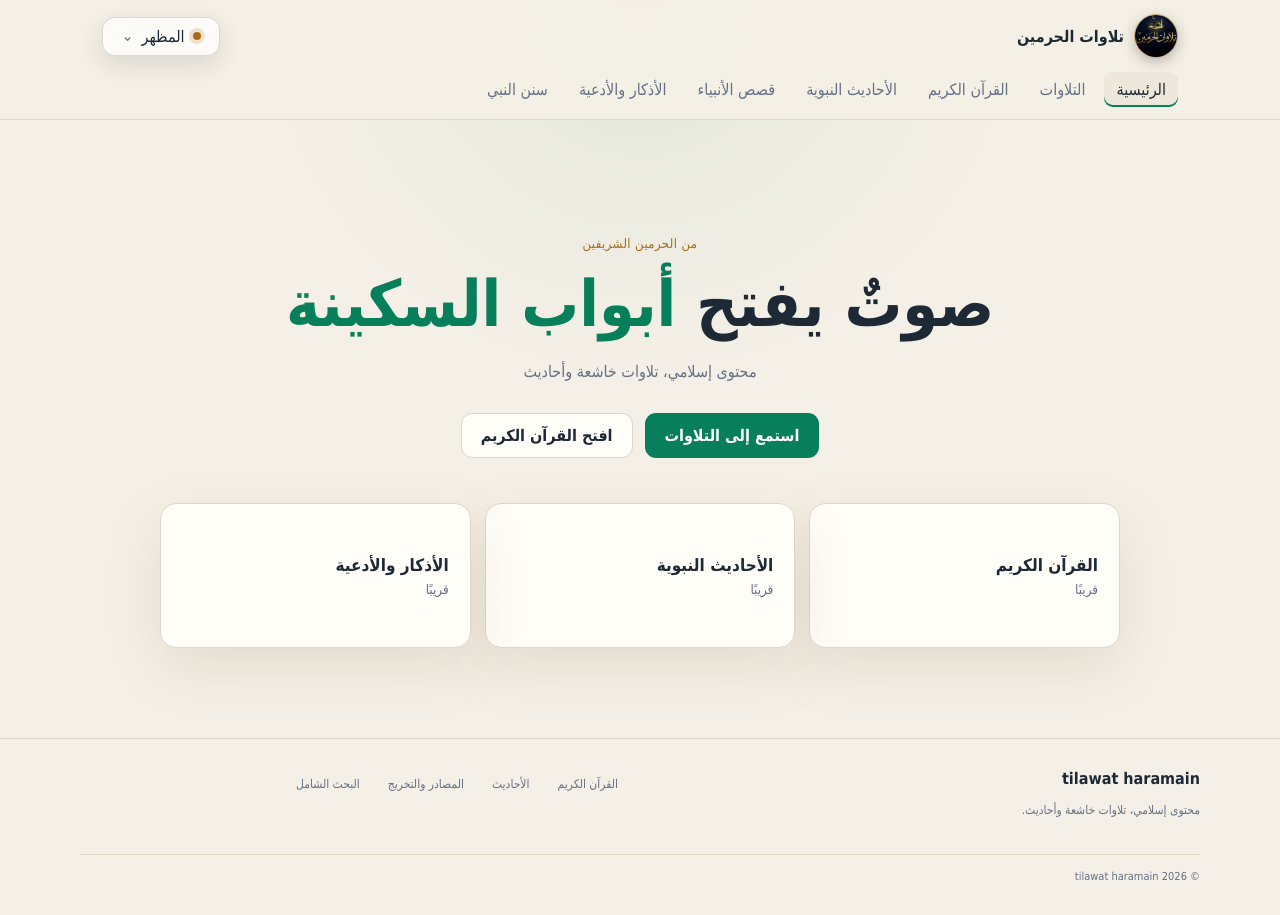
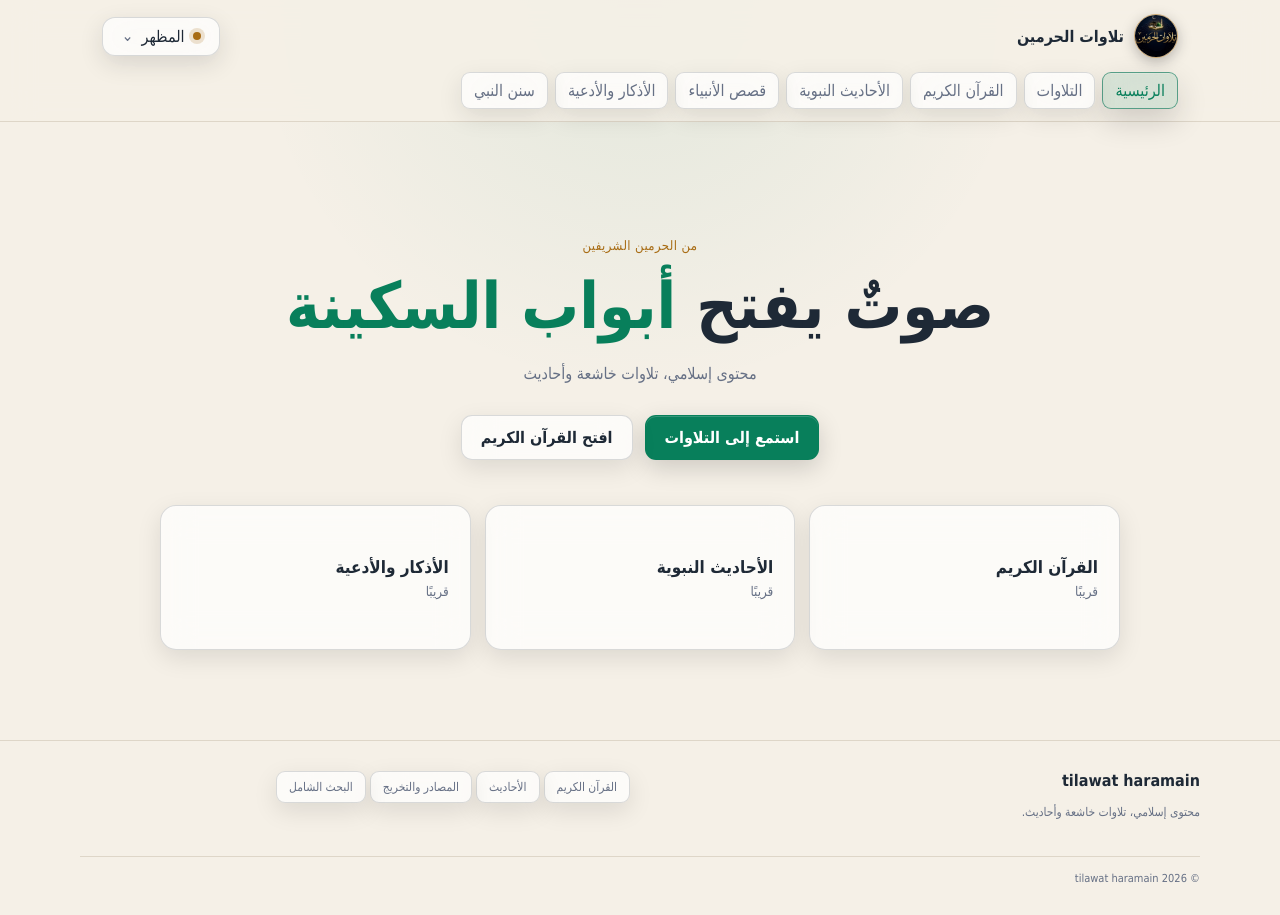
Before and after one commit to ra3k-n/tilawat-alharamain, a React (Vite) app: page / in a window 1280 px wide. Built offline with nearby package versions, Linux system fonts and the light colour scheme.

Commit message:
Unify liquid glass styling across site controls

```diff
--- a/src/App.css
+++ b/src/App.css
@@ -17,3 +17,52 @@ button { font:inherit; cursor:pointer; }
 @keyframes fadeIn { from { opacity:0; transform:translateY(6px) } to { opacity:1; transform:none } }
 @media (max-width:700px) { .topbar-inner { padding:12px 16px; }.mobile-menu { display:block; }.main-nav { display:none; padding:8px 16px 14px; }.main-nav.nav-open { display:grid; grid-template-columns:1fr 1fr; }.main-nav button { text-align:right; }.theme-toggle { font-size:12px; padding:8px 9px; min-width:105px; }.theme-options { left:0; right:auto; }.main-content { width:min(100% - 24px, 680px); padding-top:35px; }.hero-card { padding:35px 7px; }.feature-grid { grid-template-columns:1fr; }.feature-card { min-height:auto; }.recitation-meta { display:block; }.location-badge { display:inline-block; margin-top:12px; }.footer { grid-template-columns:1fr; padding:25px 16px; }.footer-bottom { grid-column:auto; display:block; line-height:2; }.footer-bottom span { display:block; } }
 @media (prefers-reduced-motion:reduce) { *,*::before,*::after { animation-duration:.01ms !important; transition-duration:.01ms !important; } }
+
+/* Unified liquid-glass controls */
+.main-nav button,
+.footer-links button,
+.secondary-btn,
+.feature-card {
+  border: 1px solid var(--glass-border);
+  background: var(--glass-bg);
+  box-shadow: inset 0 1px rgba(255,255,255,.10), 0 8px 24px rgba(0,0,0,.10);
+  backdrop-filter: blur(16px);
+  -webkit-backdrop-filter: blur(16px);
+  transition: background .2s ease, border-color .2s ease, color .2s ease, transform .2s ease, box-shadow .2s ease;
+}
+.main-nav button:hover,
+.main-nav button.active,
+.footer-links button:hover,
+.secondary-btn:hover,
+.feature-card:hover {
+  color: var(--accent);
+  background: var(--glass-hover);
+  border-color: color-mix(in srgb, var(--accent) 55%, var(--glass-border));
+  box-shadow: inset 0 1px rgba(255,255,255,.14), 0 12px 30px rgba(0,0,0,.16);
+}
+.main-nav button:active,
+.footer-links button:active,
+.secondary-btn:active,
+.feature-card:active {
+  transform: scale(.98);
+}
+.primary-btn {
+  border-color: color-mix(in srgb, var(--accent) 70%, transparent);
+  box-shadow: inset 0 1px rgba(255,255,255,.18), 0 8px 24px rgba(0,0,0,.16);
+  transition: filter .2s ease, transform .2s ease, box-shadow .2s ease;
+}
+.primary-btn:hover {
+  box-shadow: inset 0 1px rgba(255,255,255,.24), 0 12px 30px rgba(0,0,0,.20);
+}
+.primary-btn:active {
+  transform: scale(.98);
+}
+.feature-card:hover {
+  transform: translateY(-2px);
+}
+@media (max-width:700px) {
+  .main-nav button,
+  .footer-links button {
+    background: var(--glass-bg);
+  }
+}
```
